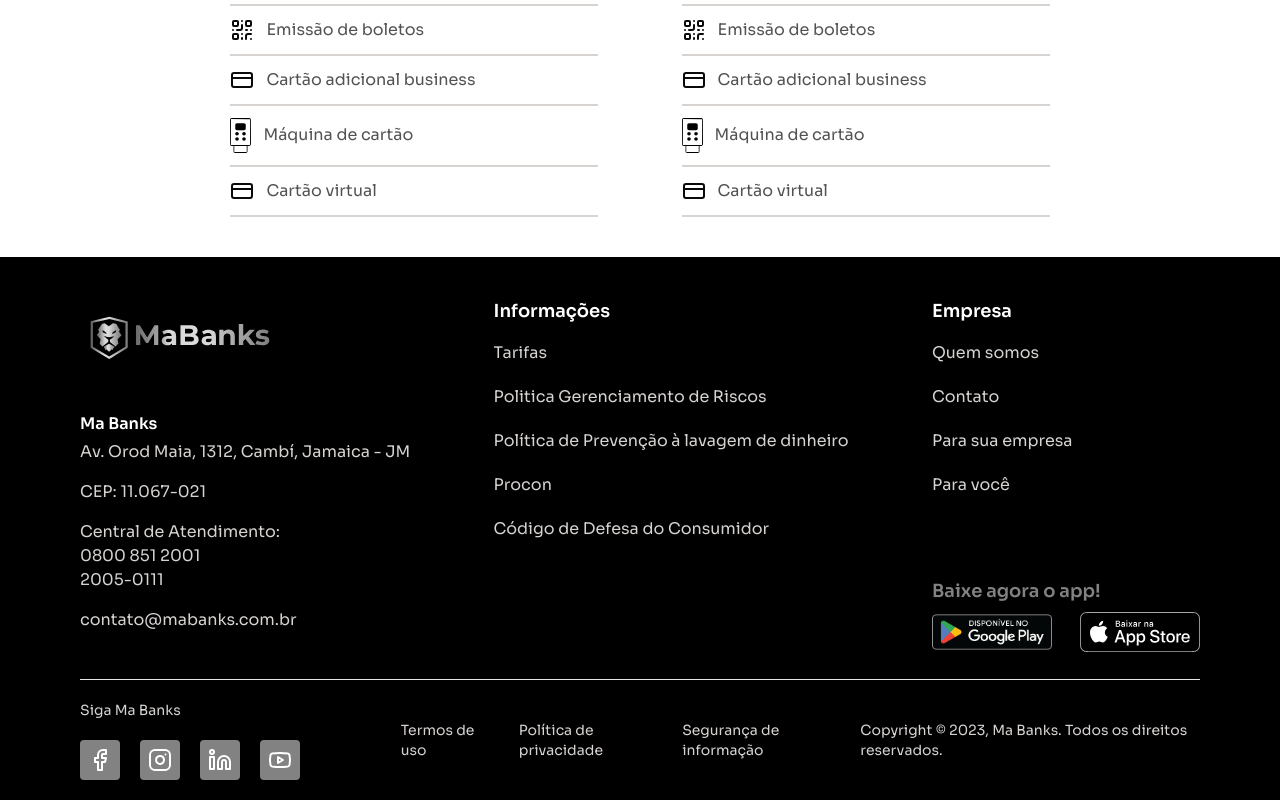
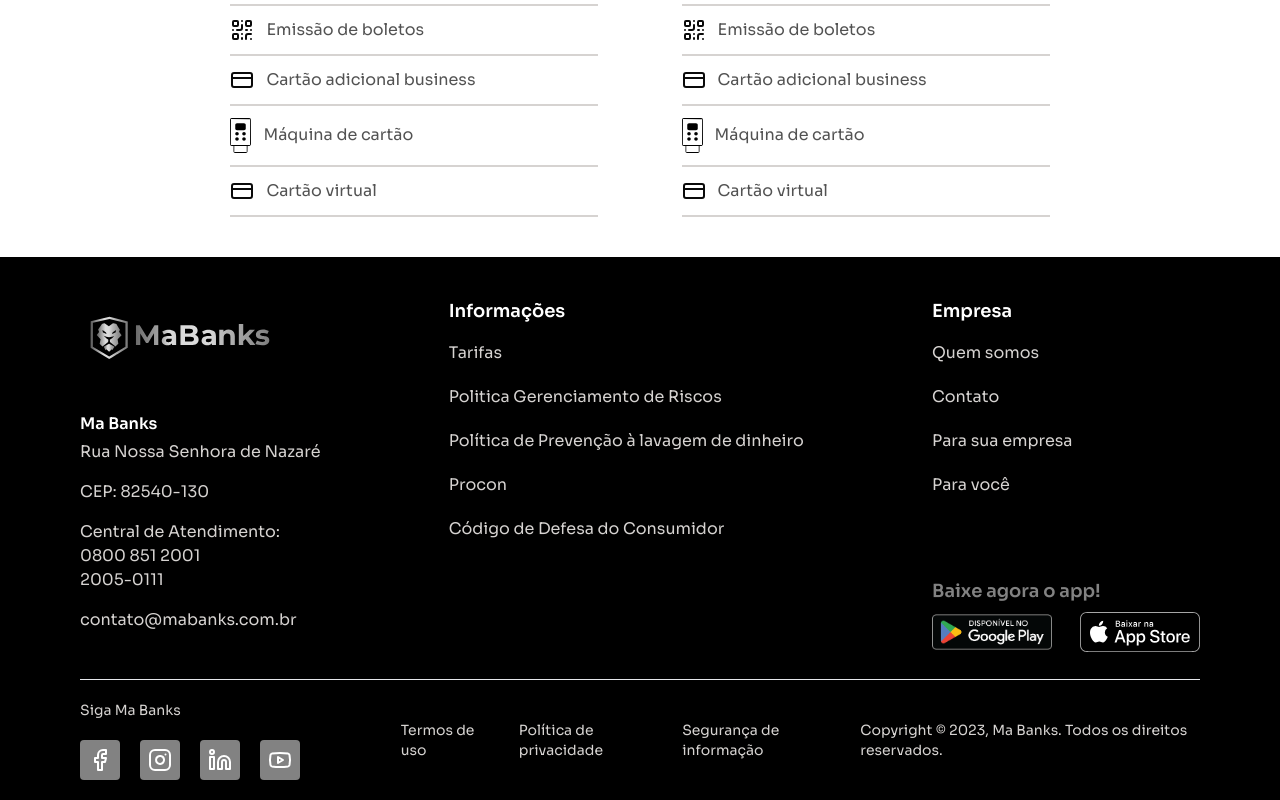
Before and after one commit to fabriciotamai/mabanks_site, a React (Vite) app: page / in a window 1280 px wide. Shown: the part 2255-3055 px from the top of the page. Built offline with nearby package versions, Linux system fonts and the light colour scheme; no server answers.

Commit message:
git(fix):correct addres

```diff
--- a/src/template/Footer/index.tsx
+++ b/src/template/Footer/index.tsx
@@ -30,8 +30,8 @@ export function Footer() {
 
           <div className="address mt-10">
             <h2 className="mb-1 font-semibold text-white">Ma Banks</h2>
-            <p>Av. Orod Maia, 1312, Cambí, Jamaica - JM</p>
-            <p className="mb-4 mt-4">CEP: 11.067-021</p>
+            <p>Rua Nossa Senhora de Nazaré</p>
+            <p className="mb-4 mt-4">CEP: 82540-130</p>
             <h2>Central de Atendimento:</h2>
             <p>0800 851 2001</p>
             <p>2005-0111</p>
--- a/src/template/NavBar/index.tsx
+++ b/src/template/NavBar/index.tsx
@@ -110,7 +110,7 @@ export function NavBar() {
           <img
             src={logoMobile}
             width={55}
-            className="shadow-lg shadow-red-300 z-50"
+            className="shadow-lg   z-50"
 
             height={45}
             alt="Logo da Ma Banks - Serviços financeiros modernos"
```
